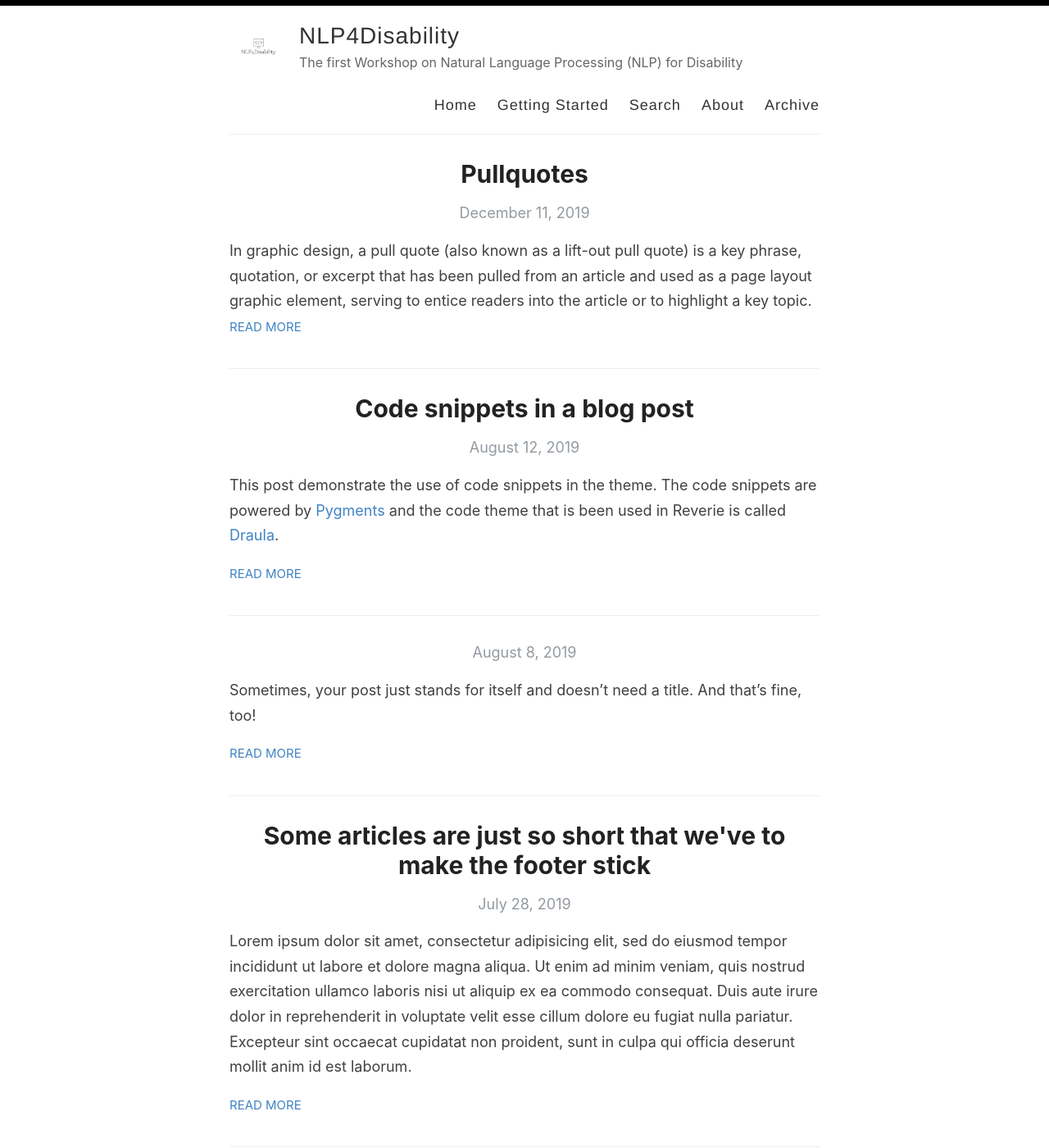
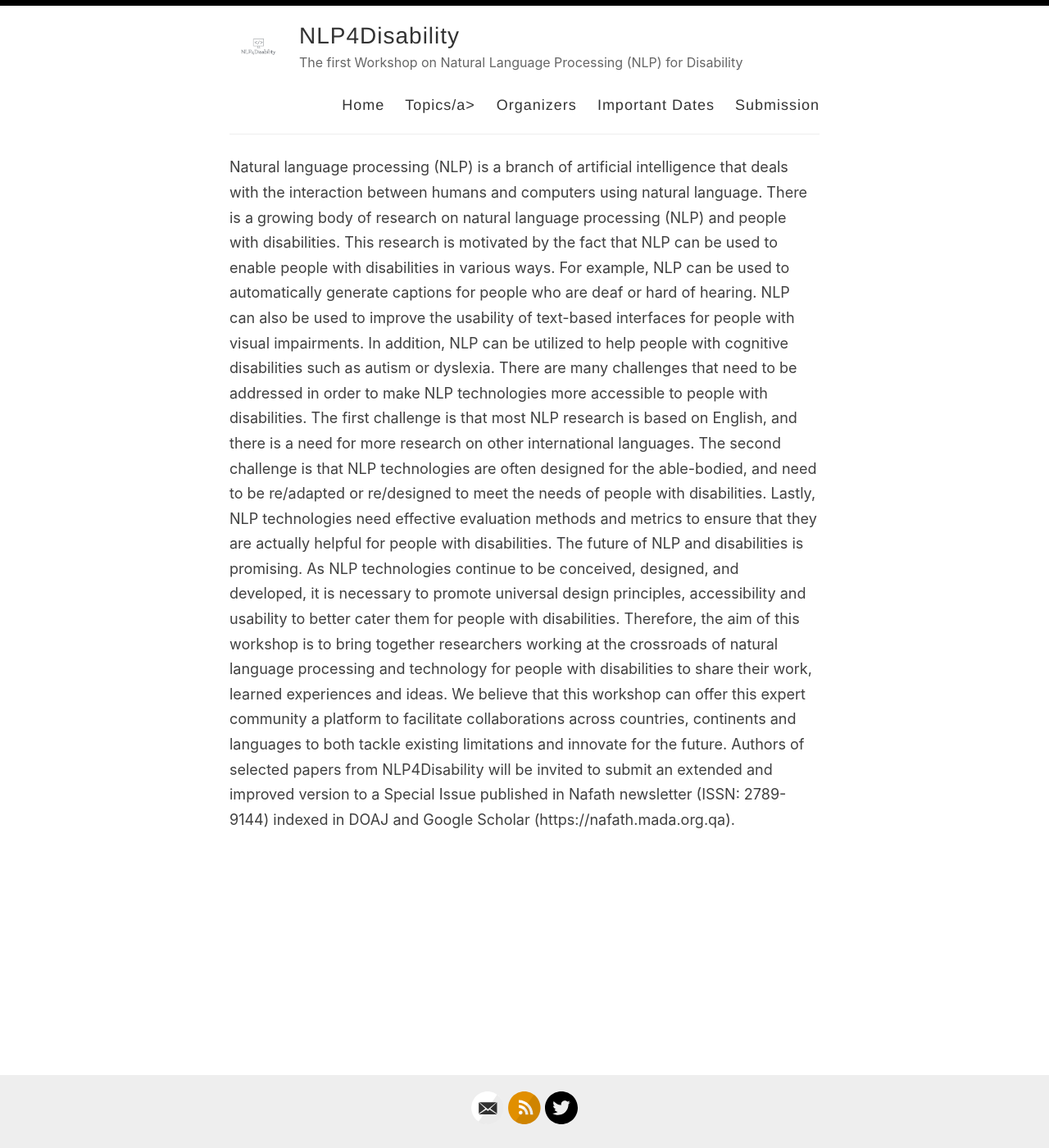
Before and after one commit to nlp4disability/nlp4disability.github.io, a Jekyll site: the page built from index.html, in a window 1280 px wide and 1400 px high. Shown: the whole window at 82% size. Built offline with Jekyll 4.4.1, drawn with Linux system fonts in a browser that asks for light colours; the list of posts is cut into pages by our own code; some of the changed text lies outside the part shown.

Commit message:
Update default.html

```diff
--- a/_layouts/default.html
+++ b/_layouts/default.html
@@ -29,10 +29,10 @@
 
             <nav>
               <a href="{{ site.baseurl }}/">Home</a>
-              <a href="{{ site.baseurl }}/getting-started">Getting Started</a>
-              <a href="{{ site.baseurl }}/search">Search</a>
-              <a href="{{ site.baseurl }}/about">About</a>
-              <a href="{{ site.baseurl }}/archive">Archive</a>
+              <a href="{{ site.baseurl }}/getting-started">Topics/a>
+              <a href="{{ site.baseurl }}/about">Organizers</a>
+              <a href="{{ site.baseurl }}/archive">Important Dates</a>
+              <a href="{{ site.baseurl }}/archive">Submission</a>
             </nav>
           </header>
         </div>
@@ -40,7 +40,12 @@
 
       <div class="wrapper-main">
         <div id="main" role="main" class="container">
-          {{ content }}
+          <p>
+           Natural language processing (NLP) is a branch of artificial intelligence that deals with the interaction between humans and computers using natural language. There is a growing body of research on natural language processing (NLP) and people with disabilities. This research is motivated by the fact that NLP can be used to enable people with disabilities in various ways. For example, NLP can be used to automatically generate captions for people who are deaf or hard of hearing. NLP can also be used to improve the usability of text-based interfaces for people with visual impairments. In addition, NLP can be utilized to help people with cognitive disabilities such as autism or dyslexia.
+There are many challenges that need to be addressed in order to make NLP technologies more accessible to people with disabilities. The first challenge is that most NLP research is based on English, and there is a need for more research on other international languages. The second challenge is that NLP technologies are often designed for the able-bodied, and need to be re/adapted or re/designed to meet the needs of people with disabilities. Lastly, NLP technologies need effective evaluation methods and metrics to ensure that they are actually helpful for people with disabilities.
+The future of NLP and disabilities is promising. As NLP technologies continue to be conceived, designed, and developed, it is necessary to promote universal design principles, accessibility and usability to better cater them for people with disabilities. Therefore, the aim of this workshop is to bring together researchers working at the crossroads of natural language processing and technology for people with disabilities to share their work, learned experiences and ideas. We believe that this workshop can offer this expert community a platform to facilitate collaborations across countries, continents and languages to both tackle existing limitations and innovate for the future.
+Authors of selected papers from NLP4Disability will be invited to submit an extended and improved version to a Special Issue published in Nafath newsletter (ISSN: 2789-9144) indexed in DOAJ and Google Scholar (https://nafath.mada.org.qa).
+          </p>
         </div>
       </div>
 
```
